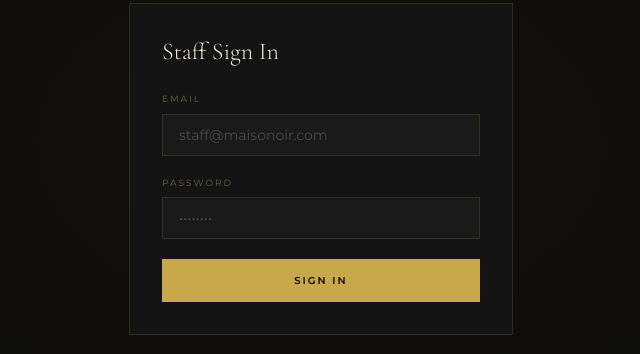
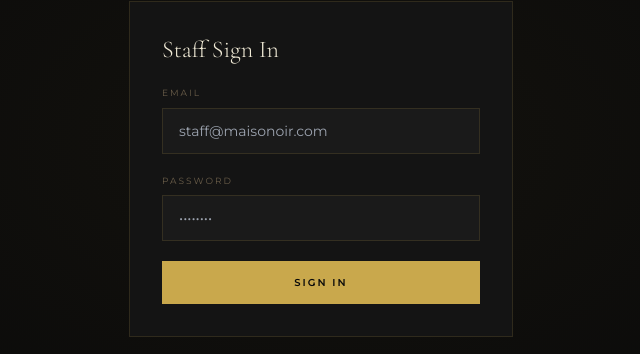
Before and after one commit to navarshabeer768-arch/maisonoir-admin, a Next.js app: page /login in a window 1280 px wide. Shown: the part 257-611 px from the top of the page, without its empty margins (319-959 px from the left). Built offline with nearby package versions, Linux system fonts and the light colour scheme; no server answers.

Commit message:
fix: use client must be first line in login page, not after force-dynamic

```diff
--- a/app/login/page.tsx
+++ b/app/login/page.tsx
@@ -1,4 +1,3 @@
-export const dynamic = 'force-dynamic'
 'use client'
 import { useState } from 'react'
 import { useRouter } from 'next/navigation'
@@ -33,17 +32,17 @@ export default function AdminLoginPage() {
           <div className="text-[9px] tracking-[3px] text-[#5A5048] uppercase">Admin Portal</div>
         </div>
         <form onSubmit={handleLogin} className="bg-[#141414] border border-[rgba(201,168,76,0.15)] p-8 space-y-5">
-          <h1 className="font-display text-2xl font-light mb-6">Staff Sign In</h1>
+          <h1 className="font-display text-2xl font-light mb-2">Staff Sign In</h1>
           {error && <div className="text-[10px] text-red-400 border border-red-400/20 bg-red-400/5 p-3">{error}</div>}
           <div>
             <label className="text-[9px] tracking-[2px] uppercase text-[#6B5E4A] block mb-2">Email</label>
-            <input value={email} onChange={e => setEmail(e.target.value)} type="email" required className="input-admin" placeholder="staff@maisonoir.com" />
+            <input value={email} onChange={e => setEmail(e.target.value)} type="email" required className="w-full px-4 py-3 bg-[#1A1A1A] border border-[rgba(201,168,76,0.15)] text-[#F0EAD6] text-sm outline-none focus:border-[#C9A84C] transition-colors" placeholder="staff@maisonoir.com" />
           </div>
           <div>
             <label className="text-[9px] tracking-[2px] uppercase text-[#6B5E4A] block mb-2">Password</label>
-            <input value={password} onChange={e => setPassword(e.target.value)} type="password" required className="input-admin" placeholder="••••••••" />
+            <input value={password} onChange={e => setPassword(e.target.value)} type="password" required className="w-full px-4 py-3 bg-[#1A1A1A] border border-[rgba(201,168,76,0.15)] text-[#F0EAD6] text-sm outline-none focus:border-[#C9A84C] transition-colors" placeholder="••••••••" />
           </div>
-          <button type="submit" disabled={loading} className="btn-gold w-full py-3.5 disabled:opacity-50">
+          <button type="submit" disabled={loading} className="w-full py-3.5 bg-[#C9A84C] text-[#0A0A0A] text-[10px] tracking-[2px] uppercase font-semibold hover:bg-[#E8D5A3] transition-colors disabled:opacity-50">
             {loading ? 'Signing in…' : 'Sign In'}
           </button>
         </form>
```
